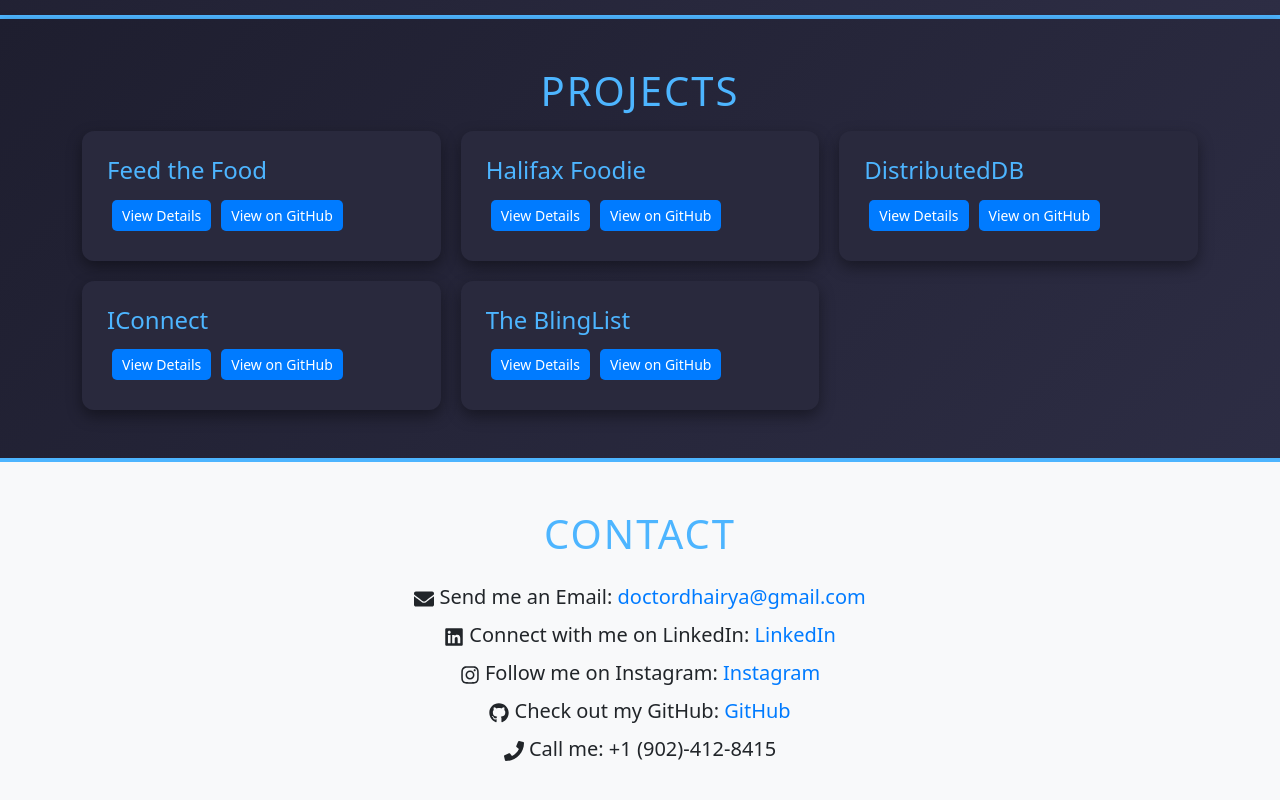
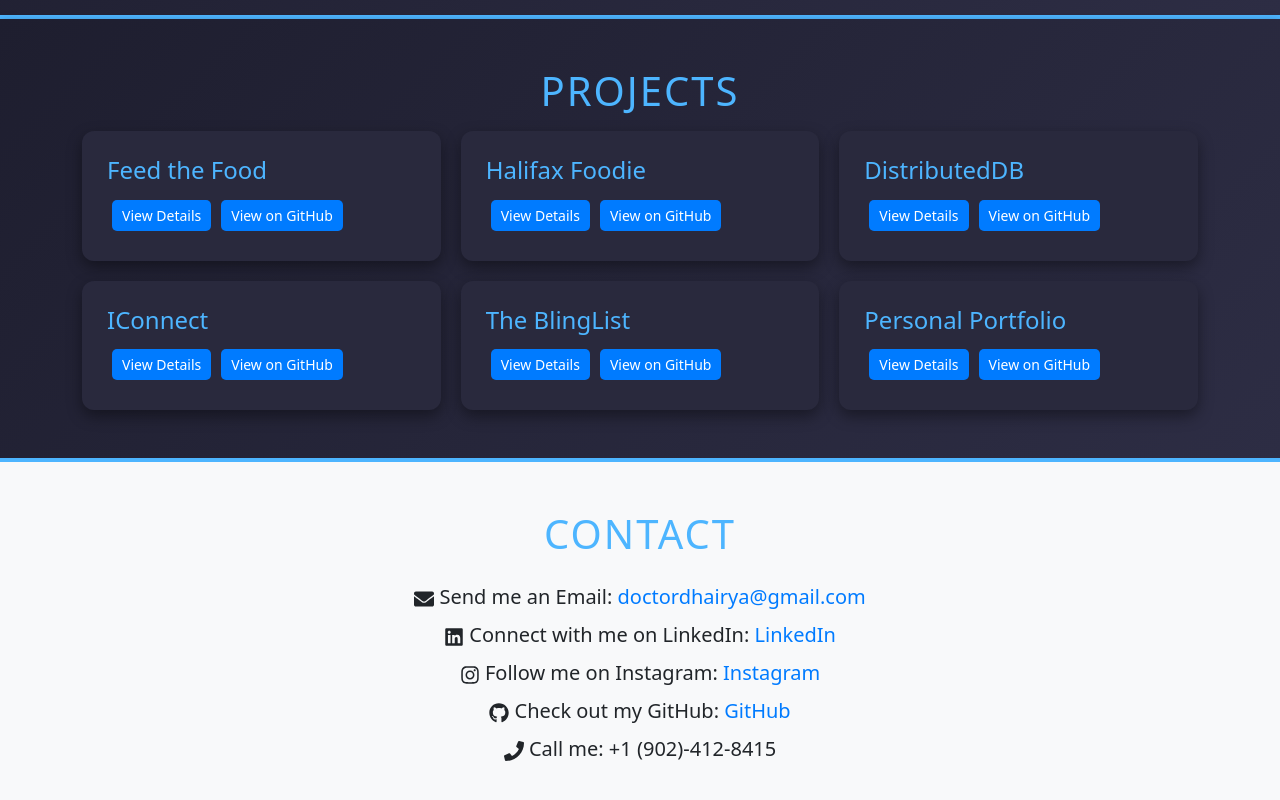
Before and after one commit to DhairyaDoc/Dhairya-Doctor-Portfolio, a React (Create React App) app: page / in a window 1280 px wide. Shown: the part 1803-2603 px from the top of the page. Built offline with nearby package versions, Linux system fonts and the light colour scheme.

Commit message:
Adding portfolio project

```diff
--- a/src/components/Projects.jsx
+++ b/src/components/Projects.jsx
@@ -31,6 +31,12 @@ const projects = [
     githubLink: "https://github.com/DhairyaDoc/theblinglistapp",
     details:
       "The Blinglist is an online e-commerce web application designed for purchasing jewelry. Users can browse various types of jewelry and receive personalized recommendations based on our recommendation algorithm. The application is developed using the MERN stack (MongoDB, Express, React, NodeJS), ensuring a robust and efficient platform for both browsing and buying jewelry.",
+  },
+  {
+    name: "Personal Portfolio",
+    githubLink: "https://github.com/DhairyaDoc/Dhairya-Doctor-Portfolio",
+    details:
+      "This portfolio project is a comprehensive showcase of my journey as a Software Developer. Developed using React and hosted on Heroku, this portfolio highlights my skills, education, projects, experience, and more. It offers a modern, responsive design with smooth animations for an engaging user experience. Explore my work, learn about my background, and connect with me through the contact section for further collaboration opportunities.",
   },
 ];
 
```
